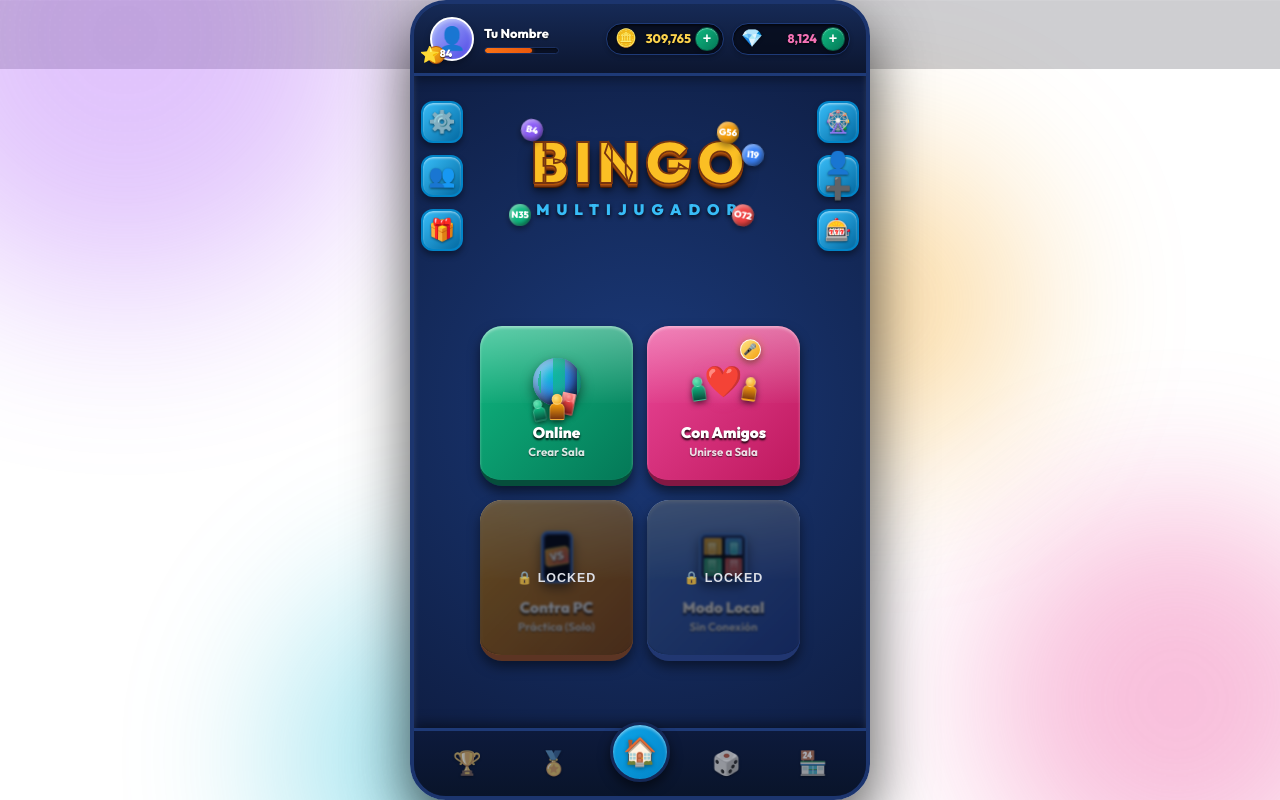
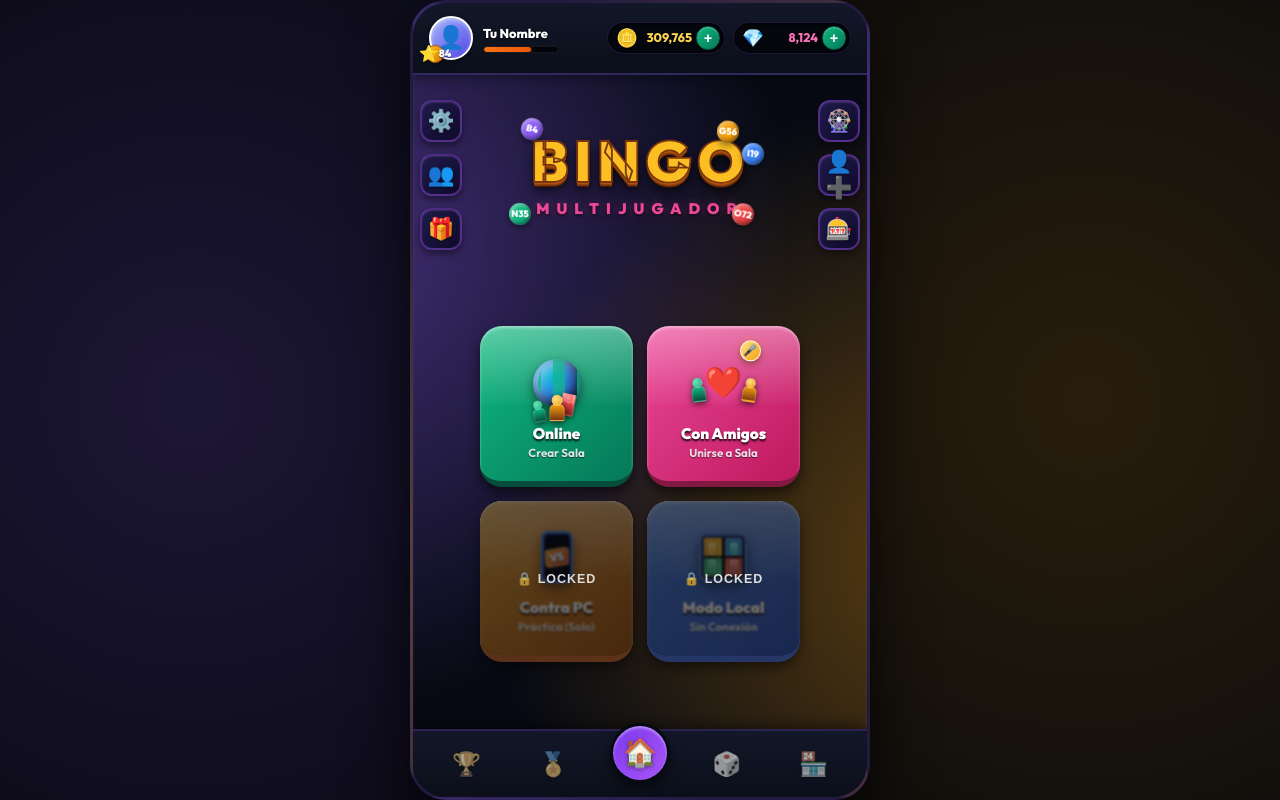
Before and after one commit to Reyes7162/Bingo-Multijugador, a website: page index.html in a window 1280 px wide. Drawn offline with nearby package versions, Linux system fonts and the light colour scheme.

Commit message:
style: adaptar la paleta de colores del lobby (interfaz principal) a la paleta de la pantalla de anfitrión (imagen 2)

```diff
--- a/index.css
+++ b/index.css
@@ -310,11 +310,9 @@ body {
 .lobby-overlay-premium {
     position: fixed;
     inset: 0;
-    background: radial-gradient(circle at center, #1e3a8a 0%, #0f172a 70%, #020617 100%);
-    background-image: radial-gradient(rgba(255, 255, 255, 0.035) 1px, transparent 0),
-                      radial-gradient(rgba(255, 255, 255, 0.035) 1px, transparent 0);
-    background-size: 10px 10px;
-    background-position: 0 0, 5px 5px;
+    background: radial-gradient(circle at 15% 50%, rgba(139, 92, 246, 0.18) 0%, transparent 60%),
+                radial-gradient(circle at 85% 50%, rgba(245, 158, 11, 0.15) 0%, transparent 60%),
+                #05070c;
     display: flex;
     align-items: center;
     justify-content: center;
@@ -329,10 +327,12 @@ body {
     max-width: 460px;
     height: 100%;
     max-height: 840px;
-    background: radial-gradient(circle at center, #1b3a7a 0%, #0d1a3c 100%);
-    border: 4px solid #1c356e;
+    background: radial-gradient(circle at -20% 30%, rgba(139, 92, 246, 0.45) 0%, transparent 60%),
+                radial-gradient(circle at 120% 70%, rgba(245, 158, 11, 0.35) 0%, transparent 60%),
+                #070a13;
+    border: 3px solid rgba(139, 92, 246, 0.2);
     border-radius: 36px;
-    box-shadow: 0 25px 60px rgba(0, 0, 0, 0.7), inset 0 2px 6px rgba(255, 255, 255, 0.1);
+    box-shadow: 0 25px 60px rgba(0, 0, 0, 0.75), inset 0 1px 4px rgba(255, 255, 255, 0.05);
     display: flex;
     flex-direction: column;
     justify-content: space-between;
@@ -362,8 +362,8 @@ body {
     display: flex;
     justify-content: space-between;
     align-items: center;
-    background: linear-gradient(180deg, #162a56 0%, #0c1630 100%);
-    border-bottom: 3.5px solid #1e3a77;
+    background: linear-gradient(180deg, #121829 0%, #0b0f1a 100%);
+    border-bottom: 2px solid rgba(139, 92, 246, 0.25);
     padding: 10px 16px;
     height: 72px;
     box-sizing: border-box;
@@ -445,9 +445,9 @@ body {
 .lobby-profile-xp-bar-bg {
     width: 75px;
     height: 7px;
-    background: #091024;
+    background: #04050a;
     border-radius: 4px;
-    border: 1px solid #1b3061;
+    border: 1px solid rgba(255, 255, 255, 0.08);
     overflow: hidden;
     position: relative;
     box-shadow: inset 0 1px 2px rgba(0, 0, 0, 0.5);
@@ -469,8 +469,8 @@ body {
 .lobby-currency-card {
     display: flex;
     align-items: center;
-    background: rgba(6, 12, 28, 0.85);
-    border: 1.5px solid #1e3a77;
+    background: rgba(4, 5, 10, 0.85);
+    border: 1.5px solid rgba(139, 92, 246, 0.2);
     border-radius: 20px;
     padding: 2px 4px 2px 8px;
     height: 32px;
@@ -547,21 +547,22 @@ body {
 .lobby-side-btn {
     width: 42px;
     height: 42px;
-    background: linear-gradient(135deg, #38bdf8 0%, #0369a1 100%);
-    border: 2.5px solid #0284c7;
+    background: linear-gradient(135deg, #1e1b4b 0%, #0f0a2a 100%);
+    border: 2px solid rgba(168, 85, 247, 0.4);
     border-radius: 12px;
     display: flex;
     align-items: center;
     justify-content: center;
     cursor: pointer;
-    box-shadow: 0 4px 6px rgba(0, 0, 0, 0.4), inset 0 1.5px 2px rgba(255, 255, 255, 0.45);
+    box-shadow: 0 4px 6px rgba(0, 0, 0, 0.4), inset 0 1px 2px rgba(255, 255, 255, 0.1);
     transition: all 0.2s cubic-bezier(0.175, 0.885, 0.32, 1.275);
 }
 
 .lobby-side-btn:hover {
     transform: translateY(-3px) scale(1.05);
-    box-shadow: 0 6px 10px rgba(0, 0, 0, 0.5), inset 0 1.5px 2px rgba(255, 255, 255, 0.6), 0 0 12px rgba(56, 189, 248, 0.35);
-    border-color: #0ea5e9;
+    box-shadow: 0 6px 14px rgba(0, 0, 0, 0.6), 0 0 15px rgba(168, 85, 247, 0.45);
+    border-color: rgba(168, 85, 247, 0.8);
+    background: linear-gradient(135deg, #2e1065 0%, #1e1b4b 100%);
 }
 
 .lobby-side-btn:active {
@@ -616,9 +617,9 @@ body {
     font-family: 'Outfit', sans-serif;
     font-size: 0.95rem;
     font-weight: 900;
-    color: #38bdf8;
+    color: #ec4899;
     letter-spacing: 7px;
-    text-shadow: 0 2px 4px rgba(0, 0, 0, 0.85);
+    text-shadow: 0 2px 4px rgba(0, 0, 0, 0.85), 0 0 8px rgba(236, 72, 153, 0.4);
     margin-top: 4px;
 }
 
@@ -942,8 +943,8 @@ body {
     display: flex;
     justify-content: space-around;
     align-items: center;
-    background: linear-gradient(0deg, #09142a 0%, #0d1a3c 100%);
-    border-top: 3.5px solid #1e3a77;
+    background: linear-gradient(180deg, #121829 0%, #0b0f1a 100%);
+    border-top: 2px solid rgba(139, 92, 246, 0.25);
     padding: 0 10px;
     height: 68px;
     position: relative;
@@ -985,8 +986,8 @@ body {
     width: 60px;
     height: 60px;
     border-radius: 50%;
-    background: linear-gradient(135deg, #0ea5e9 0%, #0284c7 100%);
-    border: 3.5px solid #142856;
+    background: linear-gradient(135deg, #7c3aed 0%, #a855f7 100%);
+    border: 3.5px solid #070a12;
     box-shadow: 0 5px 12px rgba(0, 0, 0, 0.55), inset 0 2px 3px rgba(255, 255, 255, 0.45);
     display: flex;
     align-items: center;
@@ -997,7 +998,7 @@ body {
 .home-tab-raised:hover {
     transform: translateY(-5px);
     box-shadow: 0 8px 16px rgba(0, 0, 0, 0.65), inset 0 2px 3px rgba(255, 255, 255, 0.6);
-    background: linear-gradient(135deg, #38bdf8 0%, #0284c7 100%);
+    background: linear-gradient(135deg, #8b5cf6 0%, #c084fc 100%);
 }
 
 .footer-tab-icon.home {
@@ -2491,13 +2492,13 @@ body {
 }
 
 .lobby-premium-modal-content {
-    background: radial-gradient(circle at center, #1b3a7a 0%, #0d1a3c 100%);
-    border: 3.5px solid #1c356e;
+    background: radial-gradient(circle at top left, #121829 0%, #070a13 100%);
+    border: 3px solid rgba(139, 92, 246, 0.35);
     border-radius: 28px;
     width: 100%;
     max-width: 380px;
     padding: 24px 20px;
-    box-shadow: 0 20px 50px rgba(0, 0, 0, 0.75), inset 0 2px 4px rgba(255, 255, 255, 0.15);
+    box-shadow: 0 20px 50px rgba(0, 0, 0, 0.85), 0 0 20px rgba(139, 92, 246, 0.15), inset 0 1px 3px rgba(255, 255, 255, 0.1);
     position: relative;
     animation: modalPop 0.45s cubic-bezier(0.175, 0.885, 0.32, 1.275);
     box-sizing: border-box;
```
